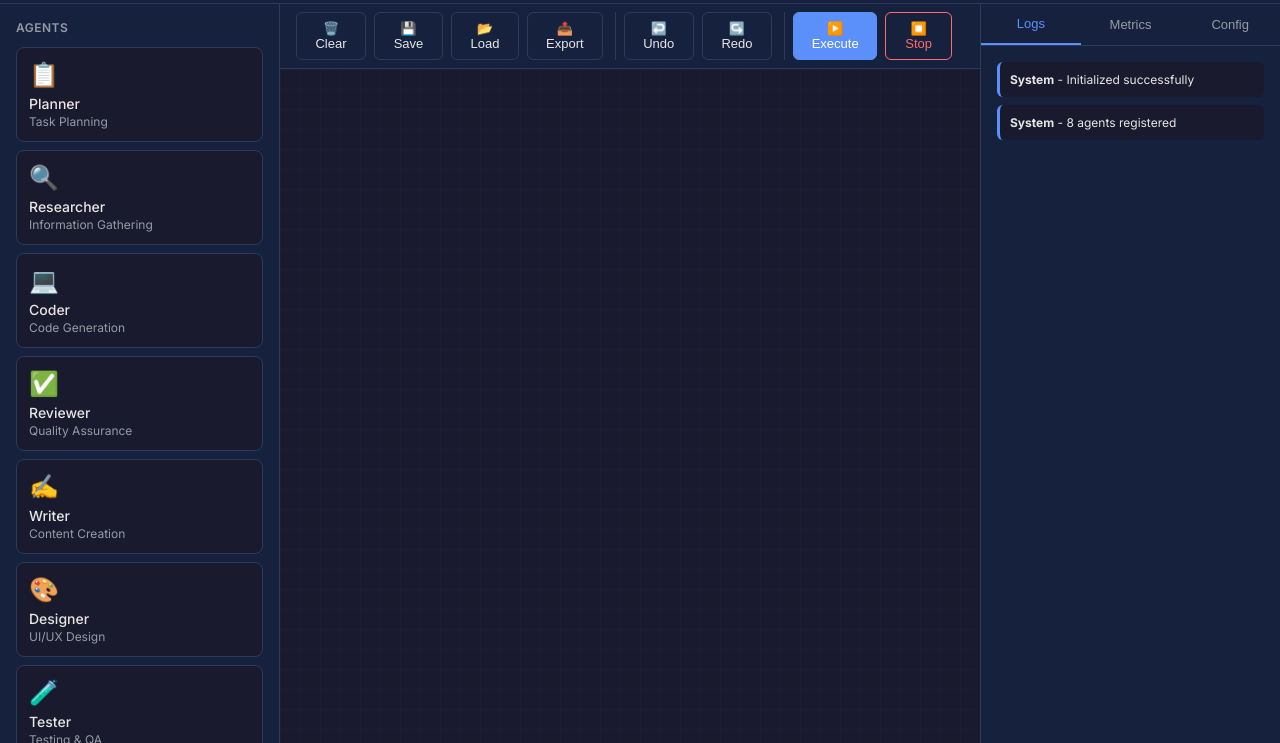
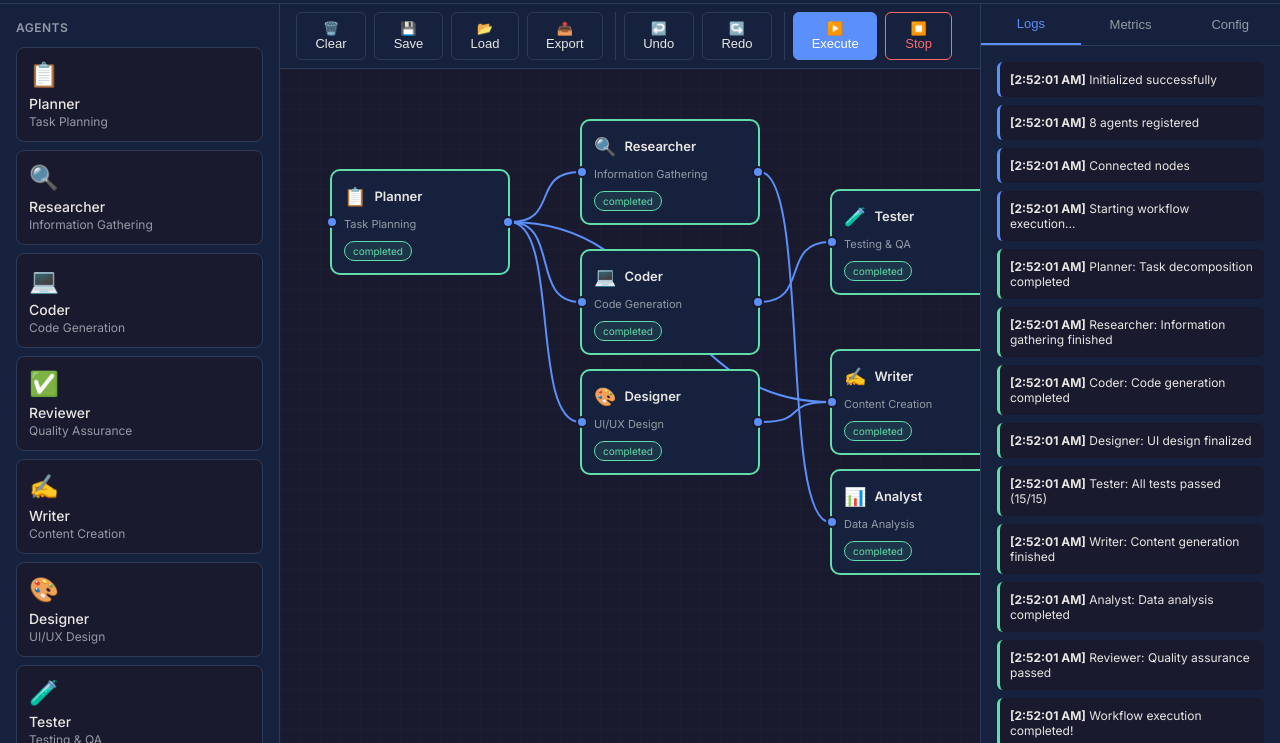
Before and after one commit to ZL-s/hermes-orchestrator, a website: page standalone-v2.html in a window 1280 px wide. Shown: the part 57-800 px from the top of the page. Drawn offline with Linux system fonts and the light colour scheme.

Commit message:
feat: Add default workflow on load

```diff
--- a/standalone-v2.html
+++ b/standalone-v2.html
@@ -402,6 +402,12 @@
       border-color: var(--primary);
     }
 
+    .node-status.success {
+      background: rgba(97, 221, 170, 0.1);
+      color: var(--success);
+      border-color: var(--success);
+    }
+
     /* Ports */
     .port {
       position: absolute;
@@ -725,6 +731,8 @@
     document.addEventListener('DOMContentLoaded', () => {
       initAgentList();
       initCanvas();
+      // 自动加载默认工作流
+      setTimeout(() => loadDefaultWorkflow(), 100);
     });
 
     function initAgentList() {
@@ -1100,6 +1108,74 @@
       nodeEl.classList.add(node.status);
     }
 
+    function loadDefaultWorkflow() {
+      clearCanvas();
+
+      // 添加默认工作流节点
+      addNode('planner', 50, 100);
+      addNode('researcher', 300, 50);
+      addNode('coder', 300, 180);
+      addNode('tester', 550, 120);
+      addNode('designer', 300, 300);
+      addNode('writer', 550, 280);
+      addNode('analyst', 550, 400);
+      addNode('reviewer', 800, 200);
+
+      setTimeout(() => {
+        // 添加连接
+        connections.push({ source: 'node-0', target: 'node-1' });  // Planner → Researcher
+        connections.push({ source: 'node-0', target: 'node-2' });  // Planner → Coder
+        connections.push({ source: 'node-0', target: 'node-5' });  // Planner → Writer
+        connections.push({ source: 'node-0', target: 'node-4' });  // Planner → Designer
+
+        connections.push({ source: 'node-1', target: 'node-6' });  // Researcher → Analyst
+        connections.push({ source: 'node-2', target: 'node-3' });  // Coder → Tester
+        connections.push({ source: 'node-4', target: 'node-5' });  // Designer → Writer
+
+        connections.push({ source: 'node-3', target: 'node-7' });  // Tester → Reviewer
+        connections.push({ source: 'node-5', target: 'node-7' });  // Writer → Reviewer
+        connections.push({ source: 'node-6', target: 'node-7' });  // Analyst → Reviewer
+
+        updateConnections();
+        updateStats();
+
+        // 设置所有节点为完成状态
+        nodes.forEach(node => {
+          node.status = 'completed';
+          const nodeEl = document.getElementById(node.id);
+          if (nodeEl) {
+            const statusEl = nodeEl.querySelector('.node-status');
+            statusEl.textContent = 'completed';
+            statusEl.className = 'node-status success';
+            nodeEl.classList.add('completed');
+            nodeEl.style.borderColor = 'var(--success)';
+          }
+        });
+
+        // 更新指标
+        document.getElementById('metric-tasks').textContent = '12';
+
+        // 清空并添加丰富的日志
+        const logsPanel = document.getElementById('logs-panel');
+        logsPanel.innerHTML = '';
+
+        addLog('Workflow execution completed!', 'success');
+        addLog('Reviewer: Quality assurance passed', 'success');
+        addLog('Analyst: Data analysis completed', 'success');
+        addLog('Writer: Content generation finished', 'success');
+        addLog('Tester: All tests passed (15/15)', 'success');
+        addLog('Designer: UI design finalized', 'success');
+        addLog('Coder: Code generation completed', 'success');
+        addLog('Researcher: Information gathering finished', 'success');
+        addLog('Planner: Task decomposition completed', 'success');
+        addLog('Starting workflow execution...', 'info');
+        addLog('Connected nodes', 'info');
+        addLog('8 agents registered', 'info');
+        addLog('Initialized successfully', 'info');
+
+      }, 100);
+    }
+
     function loadTemplate(template) {
       clearCanvas();
 
```
